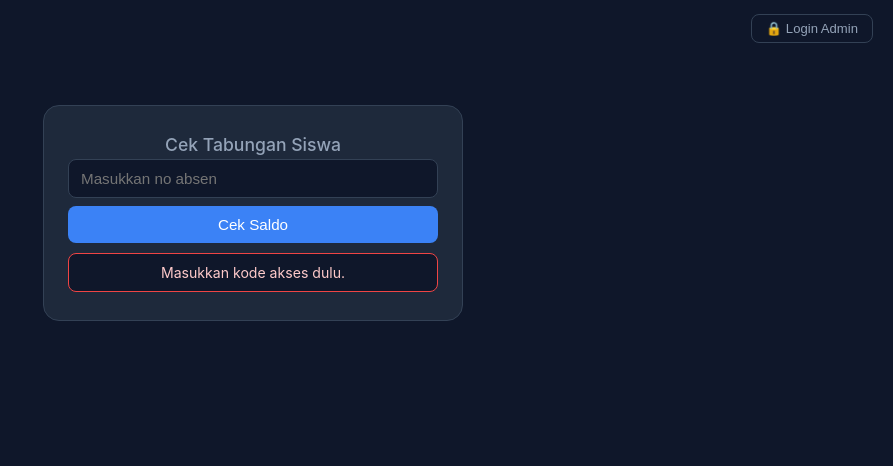
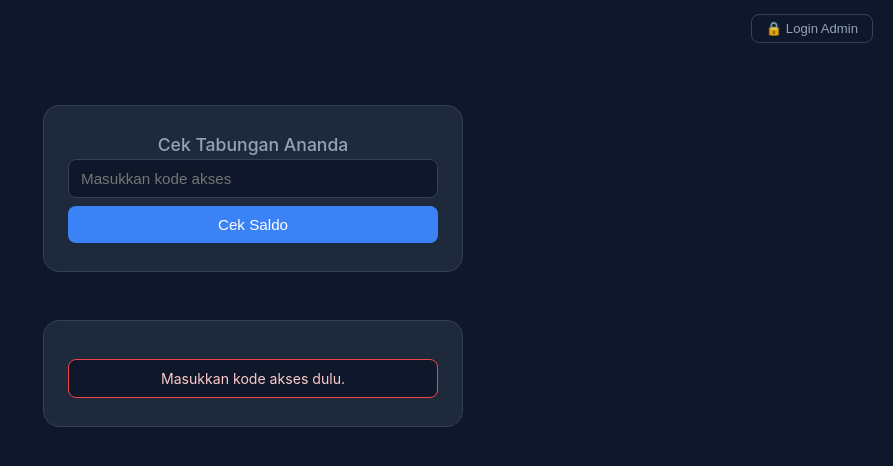
Before and after one commit to xadpx/tabkls3, a plain HTML site: page index.html in a window 1280 px wide. Both pictures are taken after a click on the button "Cek Saldo". Shown: the whole page, without its empty margins (387-1280 px from the left). Drawn offline with Linux system fonts and the light colour scheme.

Commit message:
Update index.html

```diff
--- a/index.html
+++ b/index.html
@@ -102,10 +102,18 @@
 <!-- ============ TAMPILAN ORANG TUA (default) ============ -->
 <div id="ortuView" class="wrap">
   <div class="ortu-card">
-    <h1 style="font-size:1.1rem;color:var(--muted);font-weight:500">Cek Tabungan Siswa</h1>
-    <input type="text" id="kodeOrtu" placeholder="Masukkan no absen">
+    <h1 style="font-size:1.1rem;color:var(--muted);font-weight:500">Cek Tabungan Ananda</h1>
+    <input type="text" id="kodeOrtu" placeholder="Masukkan kode akses">
     <button class="main" onclick="cekOrtu()">Cek Saldo</button>
+  </div>
+
+  <div id="saldoCard" class="ortu-card hidden">
     <div id="resultOrtu"></div>
+  </div>
+
+  <div id="riwayatCard" class="ortu-card hidden" style="text-align:left">
+    <h2 style="font-size:1rem;margin:0 0 4px;color:var(--text)">📜 Riwayat Tabungan</h2>
+    <div id="riwayatArea"></div>
   </div>
 </div>
 
@@ -181,7 +189,7 @@
 
 <script>
 // ==== GANTI dengan URL Web App Apps Script kamu ====
-const API_URL = "https://script.google.com/macros/s/AKfycbwfideU8IKAYMtBeh-0Q2ARl8KnmOGMYWjZcECpz-sQR2rRESIh7tEuiWJ1jjOIT0Sp/exec";
+const API_URL = "GANTI_DENGAN_URL_WEB_APP_APPS_SCRIPT";
 
 function getPassword(){ return sessionStorage.getItem('adminPass') || ''; }
 
@@ -205,9 +213,17 @@ const RIWAYAT_PER_HALAMAN = 10;
 async function cekOrtu(){
   const kode = document.getElementById('kodeOrtu').value.trim();
   const resultEl = document.getElementById('resultOrtu');
-  if (!kode){ showResult('resultOrtu', false, 'Masukkan kode akses dulu.'); return; }
+  const saldoCard = document.getElementById('saldoCard');
+  const riwayatCard = document.getElementById('riwayatCard');
+  if (!kode){
+    saldoCard.classList.remove('hidden');
+    showResult('resultOrtu', false, 'Masukkan kode akses dulu.');
+    return;
+  }
 
-  // tampilkan loading
+  // tampilkan loading, sembunyikan card riwayat dulu
+  riwayatCard.classList.add('hidden');
+  saldoCard.classList.remove('hidden');
   resultEl.className = '';
   resultEl.innerHTML = '<div class="spinner"></div><div class="loading-text">Memuat data...</div>';
 
@@ -218,17 +234,17 @@ async function cekOrtu(){
     riwayatData = r.riwayat || [];
     riwayatPage = 1;
 
-    resultEl.outerHTML = `
-      <div id="resultOrtu">
+    resultEl.className = '';
+    resultEl.innerHTML = `
       <div class="ortu-nama">${r.nama}</div>
       <div class="saldo-label">Saldo saat ini</div>
       <div class="saldo">Rp ${r.saldoTotal.toLocaleString('id-ID')}</div>
       <div class="info-box">
         <div>📅 Setoran terakhir: <b>${r.tanggalTerakhir || '-'}</b></div>
         <div>💰 Nominal terakhir: <b>Rp ${r.nominalTerakhir.toLocaleString('id-ID')}</b></div>
-        </div>
-        <div id="riwayatArea"></div>
       </div>`;
+
+    riwayatCard.classList.remove('hidden');
     renderRiwayat();
   } catch(err){
     showResult('resultOrtu', false, 'Gagal terhubung ke server. Cek apakah API_URL sudah benar, dan koneksi internet aktif.\n\nDetail: ' + err.message);
```
Lines whose indentation alone changed are shown as unchanged.
